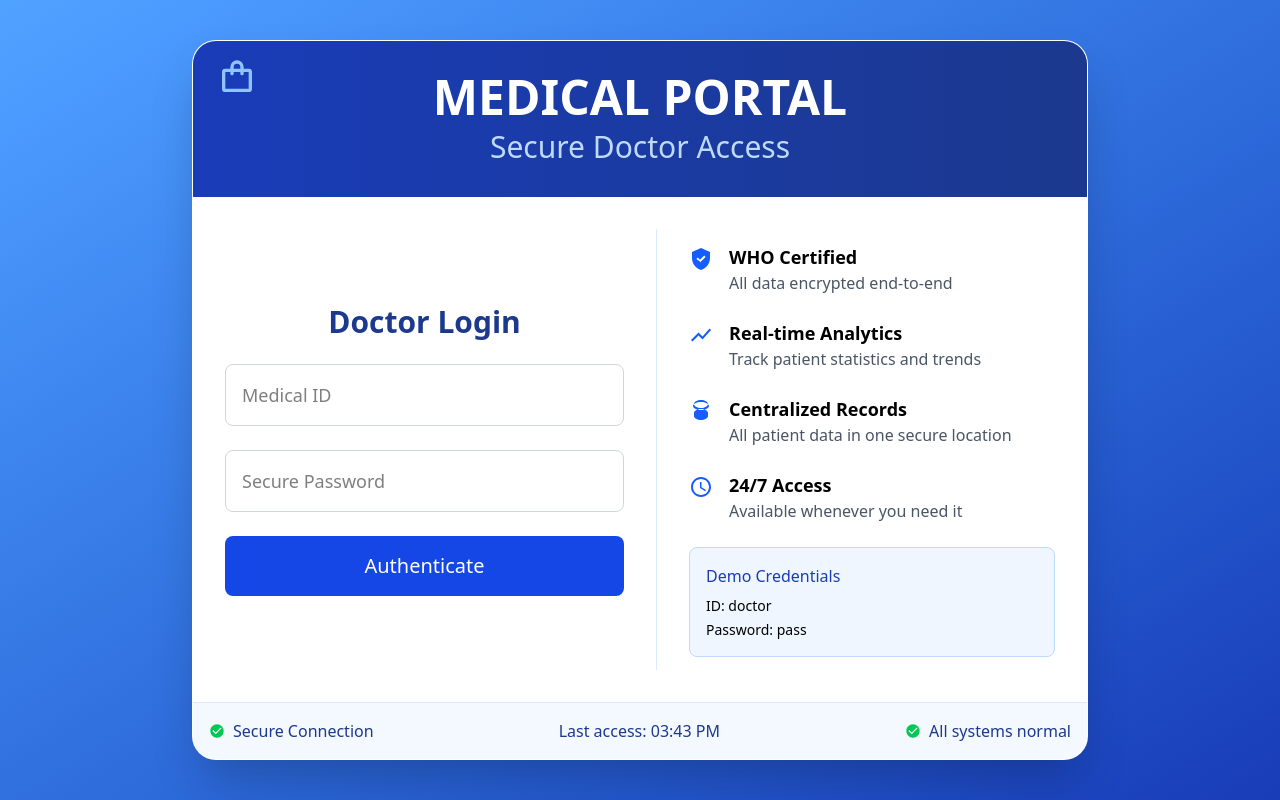
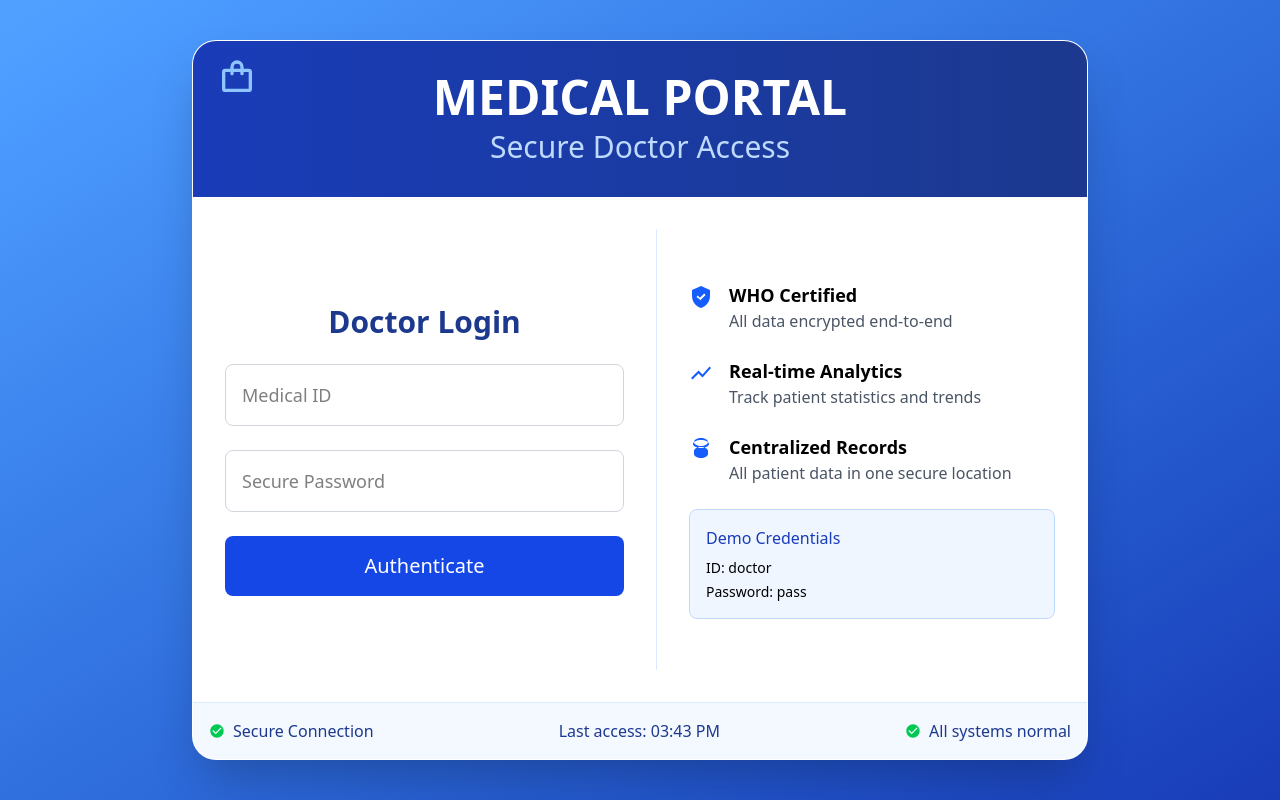
Before and after one commit to sagarsarangi/health-fullstack, a Next.js app in the folder doctor-dashboard/: page / in a window 1280 px wide. Built offline with nearby package versions, Linux system fonts and the light colour scheme.

Commit message:
Update API endpoints to render backend

```diff
--- a/doctor-dashboard/app/page.tsx
+++ b/doctor-dashboard/app/page.tsx
@@ -160,15 +160,7 @@ export default function Home() {
                     </div>
                   </div>
 
-                  <div className="flex items-start gap-4">
-                    <ClockIcon className="h-6 w-6 text-blue-600 mt-1" />
-                    <div>
-                      <h3 className="text-lg font-semibold">24/7 Access</h3>
-                      <p className="text-gray-600">
-                        Available whenever you need it
-                      </p>
-                    </div>
-                  </div>
+
                   <div className="bg-blue-50 p-4 rounded-lg border border-blue-200">
                     <h3 className="font-medium text-blue-800 mb-2">
                       Demo Credentials
```
